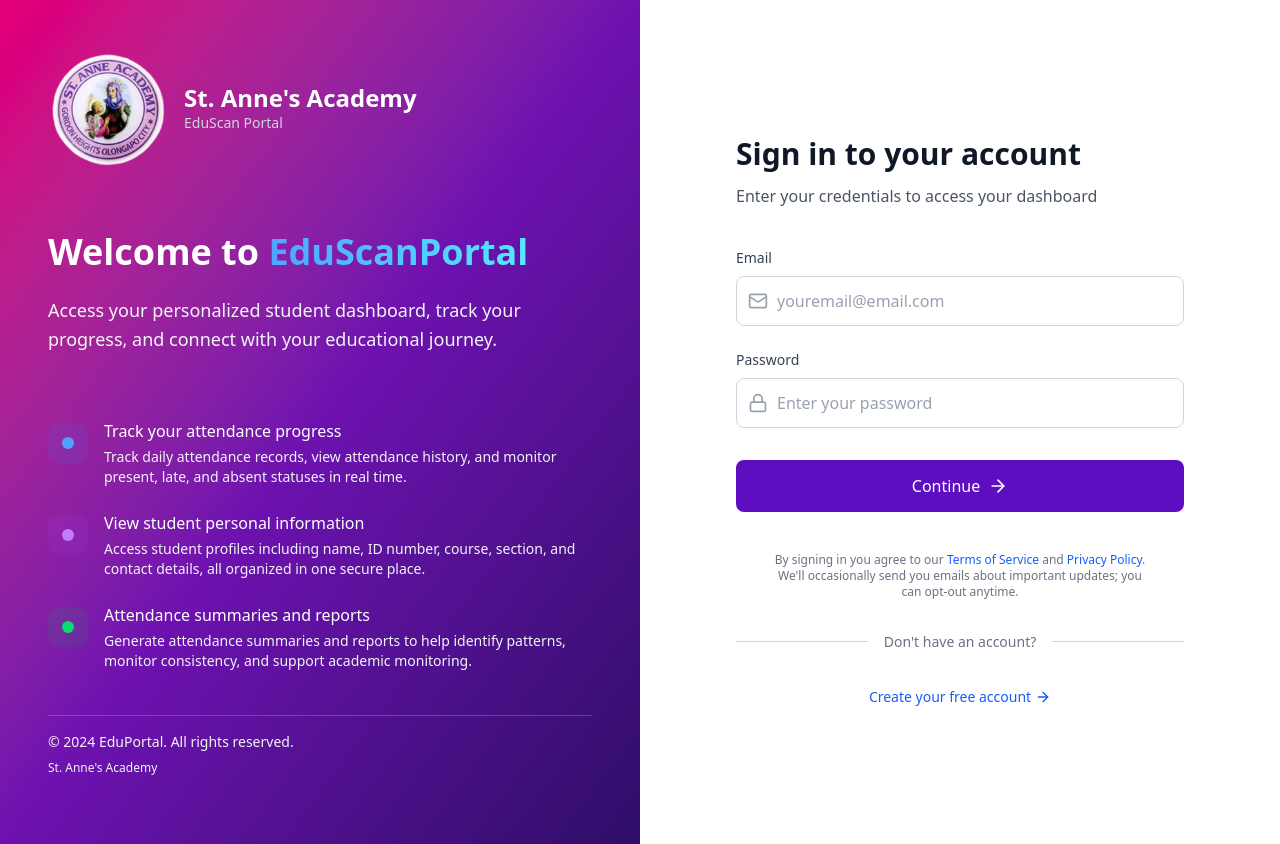
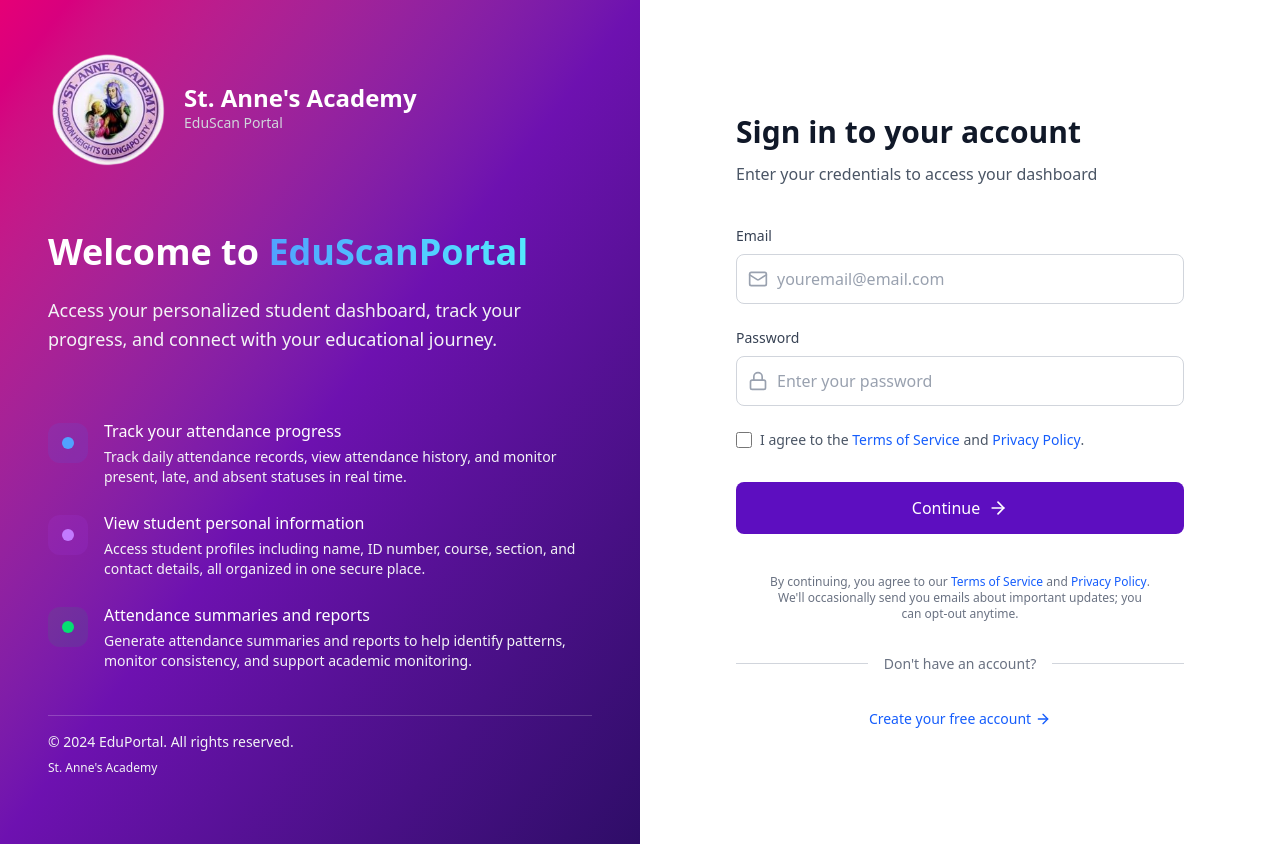
Before and after one commit to stanneacademy1985-TSX/EduScan, a Next.js app: page /login in a window 1280 px wide. Built offline with nearby package versions, Linux system fonts and the light colour scheme.

Commit message:
Implement policy agreement feature in login page
Added policy agreement checkbox and modal for Terms of Service and Privacy Policy.

```diff
--- a/src/app/(auth)/login/page.tsx
+++ b/src/app/(auth)/login/page.tsx
@@ -17,6 +17,9 @@
   const [loading, setLoading] = useState(false)
   const [error, setError] = useState('')
   const [success, setSuccess] = useState('')
+  const [agreedToPolicies, setAgreedToPolicies] = useState(false)
+  const [showPolicyModal, setShowPolicyModal] = useState(false)
+  const [activePolicy, setActivePolicy] = useState<'terms' | 'privacy'>('terms')
   const [isClient, setIsClient] = useState(false)
   const [desktopLogoError, setDesktopLogoError] = useState(false)
   const [mobileLogoError, setMobileLogoError] = useState(false)
@@ -39,6 +42,12 @@
 
     if (!formData.email || !formData.password) {
       setError('Please fill in all fields')
+      setLoading(false)
+      return
+    }
+
+    if (!agreedToPolicies) {
+      setError('You must agree to the Terms of Service and Privacy Policy to continue')
       setLoading(false)
       return
     }
@@ -323,6 +332,43 @@
             </div>
 
             {/* Continue Button */}
+            <label className="flex items-start gap-2 text-sm text-gray-600">
+              <input
+                type="checkbox"
+                checked={agreedToPolicies}
+                onChange={(e) => {
+                  setAgreedToPolicies(e.target.checked)
+                  setError('')
+                }}
+                className="mt-0.5 h-4 w-4 rounded border-gray-300 text-blue-600 focus:ring-blue-500"
+              />
+              <span>
+                I agree to the{' '}
+                <button
+                  type="button"
+                  onClick={() => {
+                    setActivePolicy('terms')
+                    setShowPolicyModal(true)
+                  }}
+                  className="text-blue-600 hover:text-blue-800 font-medium"
+                >
+                  Terms of Service
+                </button>{' '}
+                and{' '}
+                <button
+                  type="button"
+                  onClick={() => {
+                    setActivePolicy('privacy')
+                    setShowPolicyModal(true)
+                  }}
+                  className="text-blue-600 hover:text-blue-800 font-medium"
+                >
+                  Privacy Policy
+                </button>
+                .
+              </span>
+            </label>
+
             <button
               type="submit"
               disabled={loading}
@@ -344,17 +390,126 @@
             {/* Terms & Privacy */}
             <div className="text-center text-xs text-gray-500 max-w-sm mx-auto pt-2 sm:pt-4">
               <p>
-                By signing in you agree to our{' '}
-                <Link href="/terms" className="text-blue-600 hover:text-blue-800">
+                By continuing, you agree to our{' '}
+                <button
+                  type="button"
+                  onClick={() => {
+                    setActivePolicy('terms')
+                    setShowPolicyModal(true)
+                  }}
+                  className="text-blue-600 hover:text-blue-800"
+                >
                   Terms of Service
-                </Link>{' '}
+                </button>{' '}
                 and{' '}
-                <Link href="/privacy" className="text-blue-600 hover:text-blue-800">
+                <button
+                  type="button"
+                  onClick={() => {
+                    setActivePolicy('privacy')
+                    setShowPolicyModal(true)
+                  }}
+                  className="text-blue-600 hover:text-blue-800"
+                >
                   Privacy Policy
-                </Link>
+                </button>
                 . We'll occasionally send you emails about important updates; you can opt-out anytime.
               </p>
             </div>
+
+            {showPolicyModal && (
+              <div
+                className="fixed inset-0 z-50 bg-black/50 flex items-center justify-center p-4"
+                onClick={() => setShowPolicyModal(false)}
+              >
+                <div
+                  className="w-full max-w-2xl bg-white rounded-2xl shadow-xl border border-gray-200"
+                  onClick={(e) => e.stopPropagation()}
+                >
+                  <div className="px-5 py-4 border-b border-gray-200 flex items-center justify-between">
+                    <h3 className="text-lg font-bold text-gray-900">
+                      {activePolicy === 'terms' ? 'Terms of Service' : 'Privacy Policy'}
+                    </h3>
+                    <button
+                      type="button"
+                      onClick={() => setShowPolicyModal(false)}
+                      className="text-gray-500 hover:text-gray-700 text-sm"
+                    >
+                      Close
+                    </button>
+                  </div>
+
+                  <div className="px-5 pt-4 pb-2 flex gap-2 border-b border-gray-100">
+                    <button
+                      type="button"
+                      onClick={() => setActivePolicy('terms')}
+                      className={`px-3 py-1.5 rounded-lg text-sm font-medium ${
+                        activePolicy === 'terms'
+                          ? 'bg-blue-100 text-blue-700'
+                          : 'bg-gray-100 text-gray-700 hover:bg-gray-200'
+                      }`}
+                    >
+                      Terms of Service
+                    </button>
+                    <button
+                      type="button"
+                      onClick={() => setActivePolicy('privacy')}
+                      className={`px-3 py-1.5 rounded-lg text-sm font-medium ${
+                        activePolicy === 'privacy'
+                          ? 'bg-blue-100 text-blue-700'
+                          : 'bg-gray-100 text-gray-700 hover:bg-gray-200'
+                      }`}
+                    >
+                      Privacy Policy
+                    </button>
+                  </div>
+
+                  <div className="px-5 py-4 max-h-[60vh] overflow-y-auto text-sm text-gray-700 space-y-3">
+                    {activePolicy === 'terms' ? (
+                      <>
+                        <p>
+                          EduScan must be used only for school-related and attendance-related purposes.
+                          By signing in, you agree to follow school policies and use your account responsibly.
+                        </p>
+                        <p>
+                          You are responsible for keeping your account credentials secure and for all actions performed under your account.
+                        </p>
+                        <p>
+                          Misuse, unauthorized access, or manipulation of attendance data is strictly prohibited.
+                        </p>
+                        <button
+                          type="button"
+                          onClick={() => setActivePolicy('privacy')}
+                          className="text-blue-600 hover:text-blue-800 font-medium"
+                        >
+                          Read Privacy Policy
+                        </button>
+                      </>
+                    ) : (
+                      <>
+                        <p>
+                          EduScan collects account and attendance information needed for school operations,
+                          monitoring, and official reporting.
+                        </p>
+                        <p>
+                          Data is accessible only to authorized school personnel and is protected through
+                          security controls to reduce unauthorized access.
+                        </p>
+                        <p>
+                          Students may request correction of inaccurate personal data through school administration.
+                        </p>
+                        <button
+                          type="button"
+                          onClick={() => setActivePolicy('terms')}
+                          className="text-blue-600 hover:text-blue-800 font-medium"
+                        >
+                          Read Terms of Service
+                        </button>
+                      </>
+                    )}
+                  </div>
+                </div>
+              </div>
+            )}
 
             {/* Divider */}
             <div className="relative my-8">
```
